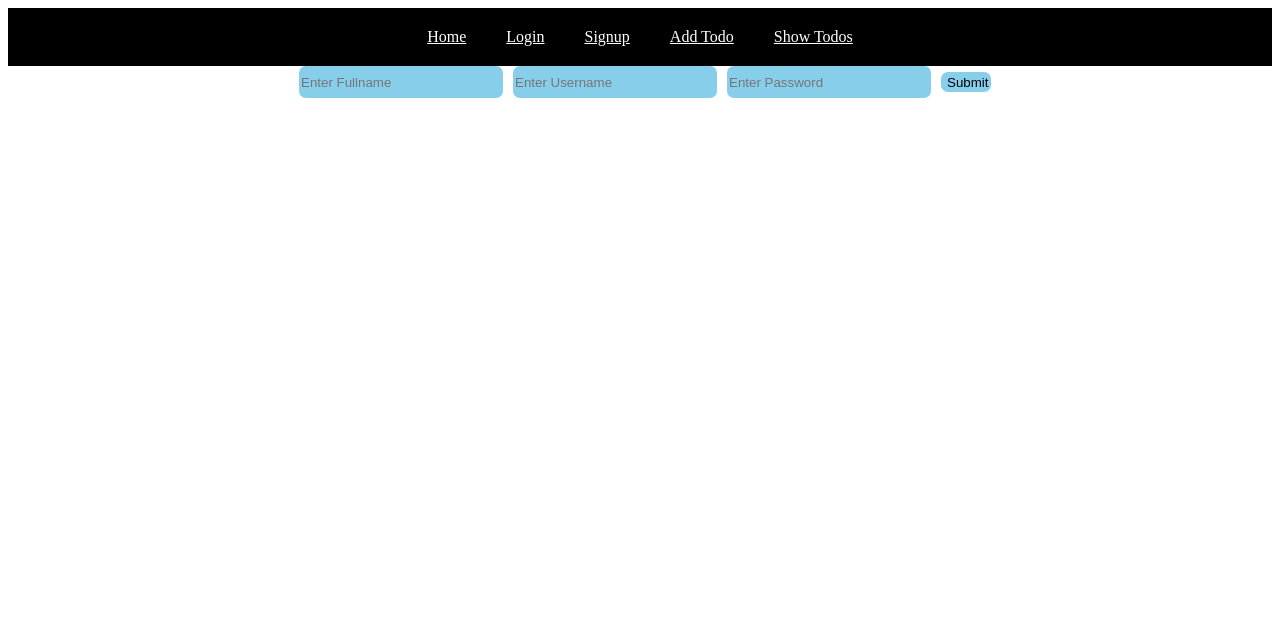
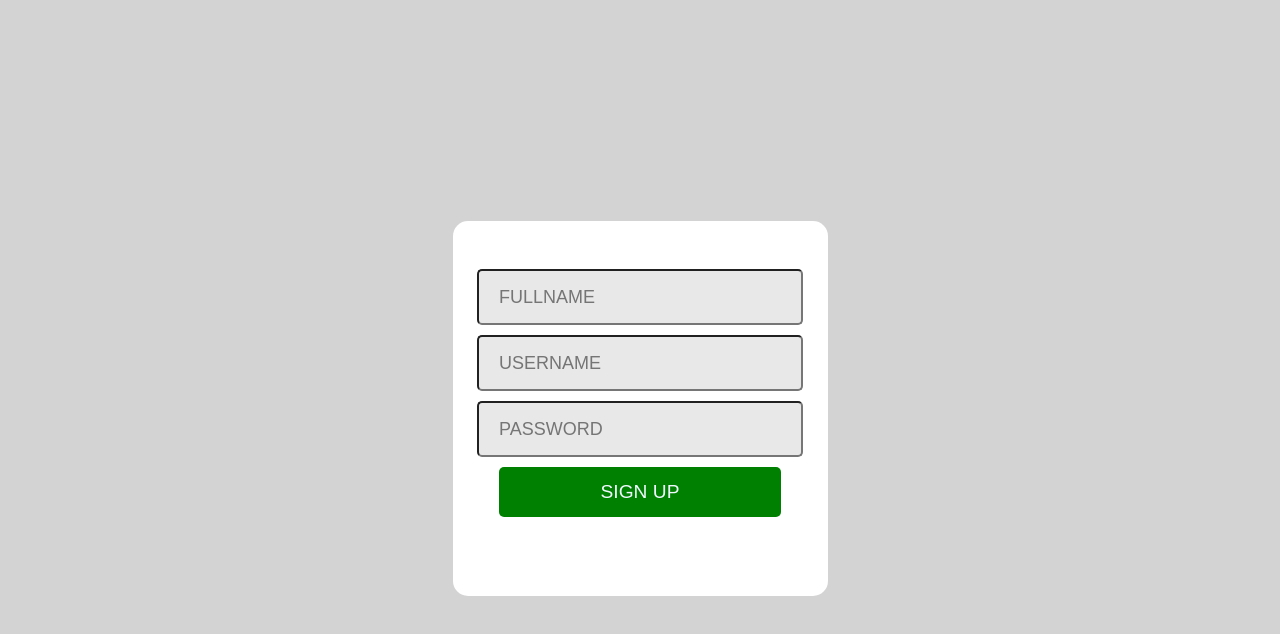
Before and after one commit to mnurullaher/todo-app-spring-react, a React (Create React App) app in the folder todo-front-end/: page /signup in a window 1280 px wide. Shown: the top 634 px of the page. Built offline with nearby package versions, Linux system fonts and the light colour scheme.

Commit message:
frontend restructured and css added

```diff
--- a/todo-front-end/src/App.css
+++ b/todo-front-end/src/App.css
@@ -2,82 +2,160 @@
   text-align: center;
 }
 
-.add-task {
+body {
   display: flex;
   justify-content: center;
   align-items: center;
-  flex-direction: row;
-  margin-top: 20px;
+  height: 100vh;
+  background-color: lightgray;
 }
 
-input {
-  width: 200px;
-  height: 30px;
-  margin-bottom: 10px;
-  margin-left: 10px;
-  background-color: skyblue;
-  color: black;
-  border: none;
-  border-radius: 7px;
+.formContainer {
+  display: flex;
+  justify-content: center;
+  align-items: center;
+  flex-direction: column;
+  width: 500px;
+  height: 500px;
+  background: transparent;
 }
 
-.input-container {
+.form {
+  display: flex;
+  justify-content: center;
+  align-items: center;
+  flex-direction: column;
+  width: 75%;
+  height: 75%;
+  background-color: #fff;
+  border-radius: 15px;
+
+}
+
+.formInput {
+  margin-bottom: 10px;
+  padding-left: 20px;
+  font-size: large;
+  height: 50px;
+  width: 80%;
+  background-color: rgb(233, 232, 232);
+  border-radius: 5px;
+}
+
+.submitBtn {
+  width: 75%;
+  height: 50px;
+  border-radius: 0px;
+  background-color: green;
+  cursor: pointer;
+  border: none;
+  font-size: larger;
+  color: aliceblue;
+  border-radius: 5px;
+  margin-bottom: 30px;
+}
+
+span {
+  color: rgb(77, 75, 75);
+}
+
+#createAccountBtn {
+  color: green;
+  text-decoration: none;
+}
+
+.todos {
   display: flex;
   flex-direction: column;
+  background-color: white;
+  border-radius: 15px;
+  width: 800px;
 }
 
-.submit {
-  width: 50px;
+.taskContainer {
+  display: flex;
+  background-color: white;
+  align-items: center;
+}
+
+.taskUnitContainer {
+  border-bottom: 2px solid lightgray;
+  margin-bottom: 10px;
+}
+
+.todoUnit {
+  display: flex;
+  align-items: center;
+  height: 40px;
+  margin: 0 20px;
+}
+
+.checkBox {
   height: 20px;
-  margin-left: 10px;
-  margin-top: 5px;
-  background-color: skyblue;
-  border: none;
-  border-radius: 7px;
+  width: 20px;
+  margin-right: 30px;
+  margin-top: 15px;
+}
+
+.removeBtn {
+  border-radius: 50%;
+  background-color: white;
+  border: 1px solid black;
+  height: 30px;
+  width: 30px;
   cursor: pointer;
 }
 
-button:active {
-  background-color: black;
-  color: white;
+.removeBtn:active {
+  background-color: red;
+  color: #fff;
 }
 
-.task {
-  display: flex;
-  justify-content: center;
-  align-items: center;
+.logoutBtn {
+  width: 100px;
+  height: 50px;
+  border-radius: 0px;
+  background-color: red;
+  cursor: pointer;
+  border: none;
+  font-size: larger;
+  color: aliceblue;
+  border-radius: 5px;
+  margin-top: 30px;
 }
 
-p {
-  margin: 20px;
+.addTask {
+  display: flex;
 }
 
-.complete-btn {
+.todoDescription {
+  height: 50px;
+  width: 450px;
+  background-color: white;
+  border-radius: 5px;
+  border-top: 2px solid lightgray;
+  border-bottom: 2px solid lightgray;
+  border-left: none;
+  border-right: none;
+  margin: 15px;
+  padding-left: 20px;
+  font-size: large;
+}
+
+.todoDate {
+  height: 30px;
+  border: 1px solid lightgrey;
+  border-radius: 5px;
+  margin: 15px;
+  margin-top: 25px;
+}
+
+.addItemBtn {
+  height: 30px;
+  margin: 15px;
+  margin-top: 25px;
+  border: none;
+  border-radius: 5px;
   background-color: lightgreen;
-  margin-right: 20px;
-  border-radius: 7px;
   cursor: pointer;
 }
-
-.remove-btn {
-  background-color: red;
-  margin-right: 20px;
-  border-radius: 7px;
-  cursor: pointer;
-}
-
-.navbar {
-  display: flex;
-  justify-content: center;
-  align-items: center;
-  background-color: black;
-}
-
-.link {
-  margin: 20px;
-  color: white;
-}
-
-.link:active {
-  color: red;
-}
--- a/todo-front-end/src/App.tsx
+++ b/todo-front-end/src/App.tsx
@@ -1,9 +1,6 @@
 import './App.css';
 import { BrowserRouter as Router, Routes, Route } from 'react-router-dom';
-import { AddTodoPage } from './pages/AddTodoPage';
 import { TodosPage } from './pages/TodosPage';
-import { Navbar } from './components/Navbar';
-import { HomePage } from './pages/HomePage';
 import { LoginPage } from './pages/LoginPage';
 import { PrivateRoutes } from './utils/PrivateRoutes';
 import { AuthProvider } from './context/AuthContext';
@@ -16,14 +13,11 @@ function App() {
 
       <Router>
         <AuthProvider>
-          <Navbar />
           <Routes>
             <Route element={<PrivateRoutes />}>
-              <Route path='/todos-add' element={<AddTodoPage />} />
               <Route path='/todos' element={<TodosPage />} />
             </Route>
-            <Route path='/' element={<HomePage />} />
-            <Route path='/login' element={<LoginPage />} />
+            <Route path='/' element={<LoginPage />} />
             <Route path='/signup' element={<SignupPage />}></Route>
             <Route path='*' element={<h1> PAGE NOT FOUND </h1>} />
           </Routes>
--- a/todo-front-end/src/client/Todo.ts
+++ b/todo-front-end/src/client/Todo.ts
@@ -1,7 +1,7 @@
 import { AuthToken } from "../context/AuthContext";
 import { Todo } from "../model/Todo";
 
-export const API_URL = "http://16.16.212.206:8080";
+export const API_URL = "http://localhost:8080";
 
 export const getTodos = async (authToken: AuthToken): Promise<Todo[]> => {
 
--- a/todo-front-end/src/components/Navbar.tsx
+++ /dev/null
@@ -1,24 +0,0 @@
-import { useContext } from "react";
-import { Link } from "react-router-dom";
-import AuthContext from "../context/AuthContext";
-
-export const Navbar = () => {
-
-    let { user, logoutUser }: any = useContext(AuthContext);
-
-    return (
-        <div className="navbar">
-            {user ? (
-                <Link className="link" to={"/"} onClick={logoutUser}>Logout</Link>
-            ) : <>
-                <Link className="link" to={"/"}>Home</Link>
-                <Link className="link" to={"/login"}>Login</Link>
-                <Link className="link" to={"/signup"}>Signup</Link>
-            </>
-            }
-            <Link className="link" to={"/todos-add"}> Add Todo </Link>
-            <Link className="link" to={"/todos"}> Show Todos </Link>
-        </div>
-    );
-
-}
--- a/todo-front-end/src/components/TodoComp.tsx
+++ b/todo-front-end/src/components/TodoComp.tsx
@@ -1,12 +1,14 @@
 import { TodoProps } from "../model/Todo";
 
 export const TodoComp = (props: TodoProps) => {
-    return (
-        <div className='task'>
-          <p style={{backgroundColor: props.todo.completed ? "green" : "red"}}>{props.todo.description}</p>
-          <p>{new Date(props.todo.deadline).toLocaleString('lookup')}</p>
-          <button onClick={() => props.completeTodo()} className="complete-btn">Complete</button>
-          <button onClick={() => props.removeTodo()} className="remove-btn">Remove</button>
-        </div>
-      );
+  return (
+    <div className='taskContainer'>
+      <input type="checkbox" className="checkBox" onClick={() => props.completeTodo()}/>
+      <div className="taskUnitContainer">
+        <p className="todoUnit">{props.todo.description}</p>
+        <p className="todoUnit">{new Date(props.todo.deadline).toLocaleString('lookup')}</p>
+      </div>
+      <button onClick={() => props.removeTodo()} className="removeBtn">X</button>
+    </div>
+  );
 }
--- a/todo-front-end/src/context/AuthContext.tsx
+++ b/todo-front-end/src/context/AuthContext.tsx
@@ -41,7 +41,7 @@ export const AuthProvider = ({ children }: any) => {
         setAuthToken(null);
         setUser(null);
         localStorage.removeItem('authToken')
-        navigate('/login');
+        navigate('/');
     }
 
     let contextData = {
--- a/todo-front-end/src/pages/AddTodoPage.tsx
+++ /dev/null
@@ -1,51 +0,0 @@
-import { ChangeEvent, useContext, useState } from "react";
-import AuthContext from "../context/AuthContext";
-import { useNavigate } from "react-router-dom";
-import { saveTodo } from "../client/Todo";
-
-export const AddTodoPage = () => {
-
-  const [description, setDescription] = useState("");
-  const [deadline, setDeadline] = useState("");
-  const [isCompleted, setIsCompleted] = useState(false)
-  let {authToken}: any = useContext(AuthContext);
-
-  const handleDescription = (event: ChangeEvent<HTMLInputElement>) => {
-    setDescription(event.target.value)
-  };
-
-  const handleDeadline = (event: ChangeEvent<HTMLInputElement>) => {
-    setDeadline(event.target.value)
-  }
-
-  const navigate = useNavigate();
-
-  const addTodo = async() => {
-
-    await saveTodo({description: description, deadline: deadline, completed: isCompleted}, authToken)
-
-    navigate('/todos')
-
-}
-
-  return (
-
-    <div className="add-task">
-
-      <div className='input-container'>
-        <label>Description</label>
-        <input type="textarea" placeholder='Description' onChange={handleDescription} />
-      </div>
-
-      <div className='input-container'>
-        <label>Deadline</label>
-        <input type="date" onChange={handleDeadline} />
-      </div>
-
-      <button className="submit" onClick={() => addTodo()}>Save</button>
-
-    </div>
-
-  );
-
-}
--- a/todo-front-end/src/pages/HomePage.tsx
+++ /dev/null
@@ -1,10 +0,0 @@
-export const HomePage = () => {
-
-    return (
-        <div>
-
-            Please signup or login if you have an account.
-
-        </div>
-    );
-}
--- a/todo-front-end/src/pages/LoginPage.tsx
+++ b/todo-front-end/src/pages/LoginPage.tsx
@@ -1,17 +1,20 @@
 import { useContext } from "react";
 import AuthContext from "../context/AuthContext";
+import { Link } from "react-router-dom";
 
 export const LoginPage = () => {
 
     let {loginUser}: any = useContext(AuthContext);
 
     return (
-        <div>
-            <form onSubmit={loginUser}>
-                <input type="text" name="username" placeholder="Enter Username" />
-                <input type="password" name="password" placeholder="Enter Password" />
-                <input className="submit" type="submit" />
+        <div className="formContainer">
+            <form onSubmit={loginUser} className="form">
+                <input type="text" name="username" placeholder="USERNAME" className="formInput" />
+                <input type="password" name="password" placeholder="PASSWORD" className="formInput"/>
+                <button className="submitBtn" type="submit"> LOGIN </button>
+                <span>Don't have an account..?</span><Link to={"/signup"} id="createAccountBtn">Create an account</Link>
             </form>
+
         </div>
     );
 
--- a/todo-front-end/src/pages/SignupPage.tsx
+++ b/todo-front-end/src/pages/SignupPage.tsx
@@ -10,18 +10,18 @@ export const SignupPage = () => {
 
         if (response.status === 200) {
             alert("Please login to continue");
-            navigate('/login');
+            navigate('/');
         }
     }
 
     return (
 
-        <div>
-            <form onSubmit={addUser}>
-                <input type="text" name="fullName" placeholder="Enter Fullname" />
-                <input type="text" name="username" placeholder="Enter Username" />
-                <input type="password" name="password" placeholder="Enter Password" />
-                <input className="submit" type="submit" />
+        <div className="formContainer">
+            <form onSubmit={addUser} className="form">
+                <input type="text" name="fullName" placeholder="FULLNAME" className="formInput"/>
+                <input type="text" name="username" placeholder="USERNAME" className="formInput"/>
+                <input type="password" name="password" placeholder="PASSWORD" className="formInput"/>
+                <button className="submitBtn" type="submit"> SIGN UP </button>
             </form>
         </div>
 
```
Also changed, not shown: todo-front-end/src/components/AddTodo.tsx (added, +40 -0 lines), todo-front-end/src/pages/TodosPage.tsx (+16 -12 lines).
